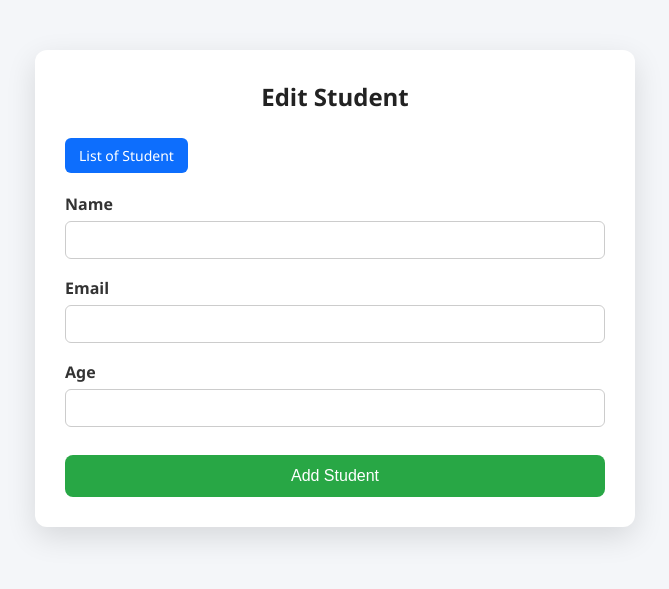
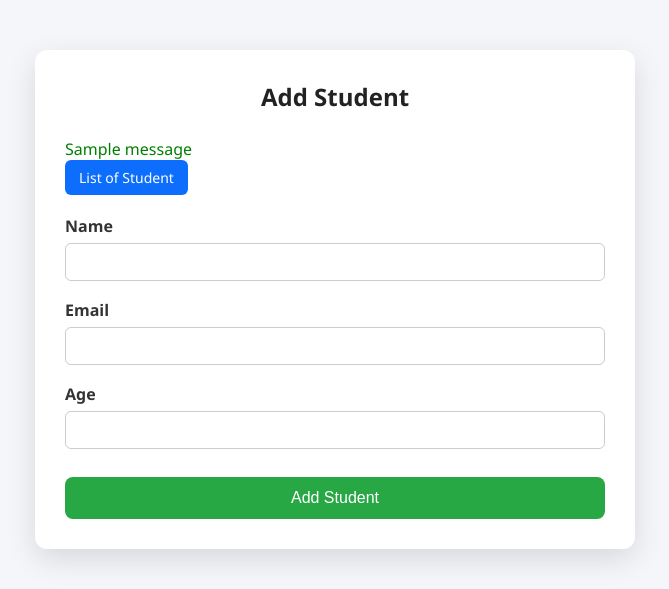
Before and after one commit to Khushigohel/Django_Crud_Basic, a Django app: page /add/ in a window 1280 px wide. Shown: the top 589 px of the page, without its empty margins (305-974 px from the left). Run offline with Django 5.2, Linux system fonts and the light colour scheme; tables that the repository leaves empty hold one stand-in row (values such as "Sample post"); one stand-in notice (Sample message) is shown.

Commit message:
chnage the code

```diff
--- a/static/style.css
+++ b/static/style.css
@@ -184,3 +184,9 @@ input:focus {
 .submit-btn:hover {
     background: #1e7e34;
 }
+.error {
+  color: red;
+}
+.success {
+  color: green;
+}
--- a/student/views.py
+++ b/student/views.py
@@ -12,15 +12,20 @@ def add_student(request):
         email=request.POST['email']
         age=request.POST['age']
 
-        #validation
-        '''if not name or not email or not age:
+         #validation
+        if not name or not email or not age:
             messages.error(request,"All Filed is required")
-        elif not name.isalpha():
-            messages.error(request, "Name can only contain letters!")
-        elif int(age) < 1 or int(age) > 100:
-            messages.error(request, "Age must be between 1 and 100")'''
+            return redirect('add_student')
+        if not name.isalpha ():
+            messages.error(request,"Name must contain letter..")
+            return redirect('add_student')
+        if int(age) < 0 or int(age) > 100:
+            messages.error(request,"Age must be greater than 1 and 100")
+            return redirect('add_student')
+
 
         Student.objects.create(sname=name,semail=email,sage=age)
+        messages.success(request, "Student added successfully")
         return redirect('student_list')
     return render(request,'add_student.html')
 
--- a/templates/add_student.html
+++ b/templates/add_student.html
@@ -8,15 +8,21 @@
 <body>
 
 <div class="container">
-    <h2>Edit Student</h2>
-
+    <h2>Add Student</h2>
+    {% if messages %}
+        {% for message in messages %}
+           <p style="color:{% if message.tags == 'error' %}red{% else %}green{% endif %}">
+                {{message}}
+            </p>
+        {% endfor %}
+    {% endif %}
     <a href="{% url 'student_list' %}" class="back-btn">List of Student</a>
 
     <form method="POST">
         {% csrf_token %}
 
         <div class="form-group">
-            <label>Name</label>
+            <label >Name</label>
             <input type="text" name="name">
         </div>
 
```
